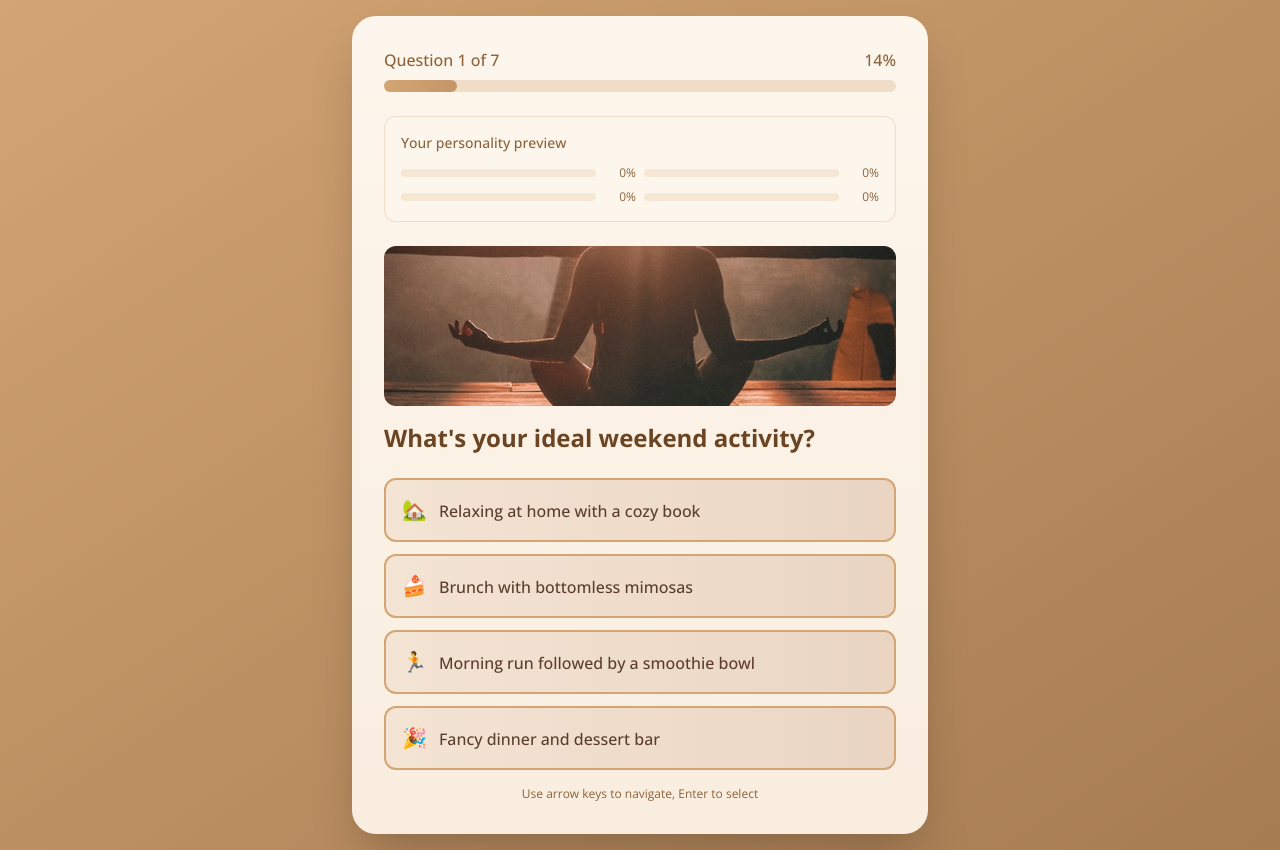
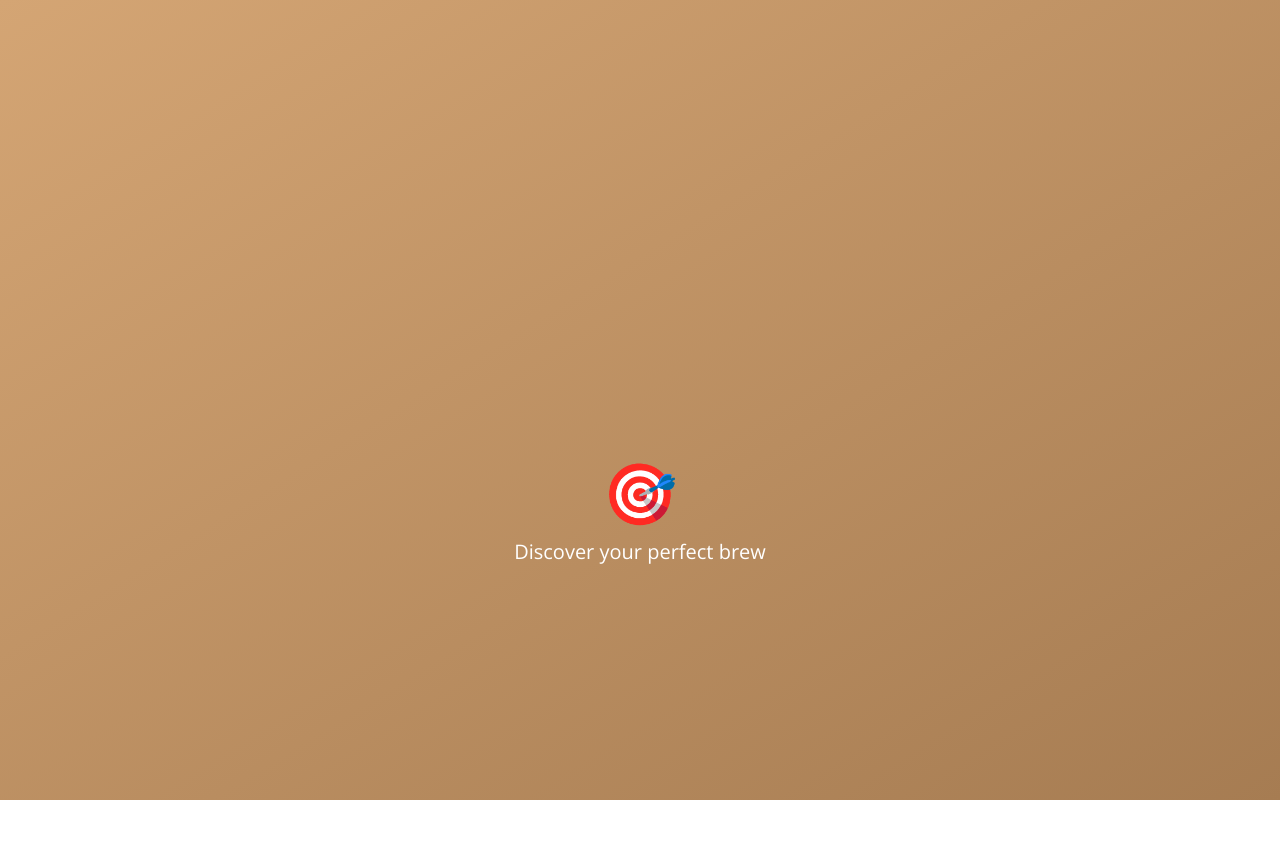
Before and after one commit to lugasraka/ClaudeCodeforPM-QuizProject, a Next.js app: page / in a window 1280 px wide. Both pictures are taken after a click on the button "Start Quiz ☕". After the commit the page ends 800 px from the top, so only its background shows below. Built offline with nearby package versions, Linux system fonts and the light colour scheme.

Commit message:
Add intro screen, sound effects, dark mode toggle, and shareable URL links

```diff
--- a/app/globals.css
+++ b/app/globals.css
@@ -23,3 +23,7 @@ body {
   color: var(--foreground);
   font-family: var(--font-open-sans), 'Open Sans', sans-serif;
 }
+
+.dark {
+  color-scheme: dark;
+}
--- a/app/page.tsx
+++ b/app/page.tsx
@@ -3,6 +3,48 @@
 import { useState, useEffect, useCallback, useRef } from "react";
 import Image from "next/image";
 import html2canvas from "html2canvas";
+
+const playSound = (type: "select" | "success" | "complete") => {
+  if (typeof window === "undefined") return;
+
+  const audioContext = new (window.AudioContext || (window as any).webkitAudioContext)();
+  const oscillator = audioContext.createOscillator();
+  const gainNode = audioContext.createGain();
+
+  oscillator.connect(gainNode);
+  gainNode.connect(audioContext.destination);
+
+  if (type === "select") {
+    oscillator.frequency.setValueAtTime(800, audioContext.currentTime);
+    oscillator.type = "sine";
+    gainNode.gain.setValueAtTime(0.1, audioContext.currentTime);
+    gainNode.gain.exponentialRampToValueAtTime(0.01, audioContext.currentTime + 0.1);
+    oscillator.start(audioContext.currentTime);
+    oscillator.stop(audioContext.currentTime + 0.1);
+  } else if (type === "success") {
+    oscillator.frequency.setValueAtTime(600, audioContext.currentTime);
+    oscillator.frequency.setValueAtTime(800, audioContext.currentTime + 0.1);
+    oscillator.type = "sine";
+    gainNode.gain.setValueAtTime(0.1, audioContext.currentTime);
+    gainNode.gain.exponentialRampToValueAtTime(0.01, audioContext.currentTime + 0.2);
+    oscillator.start(audioContext.currentTime);
+    oscillator.stop(audioContext.currentTime + 0.2);
+  } else if (type === "complete") {
+    const notes = [523.25, 659.25, 783.99, 1046.5];
+    notes.forEach((freq, i) => {
+      const osc = audioContext.createOscillator();
+      const gain = audioContext.createGain();
+      osc.connect(gain);
+      gain.connect(audioContext.destination);
+      osc.frequency.setValueAtTime(freq, audioContext.currentTime + i * 0.15);
+      osc.type = "sine";
+      gain.gain.setValueAtTime(0.1, audioContext.currentTime + i * 0.15);
+      gain.gain.exponentialRampToValueAtTime(0.01, audioContext.currentTime + i * 0.15 + 0.3);
+      osc.start(audioContext.currentTime + i * 0.15);
+      osc.stop(audioContext.currentTime + i * 0.15 + 0.3);
+    });
+  }
+};
 
 function Confetti() {
   const [pieces, setPieces] = useState<Array<{ id: number; left: number; delay: number; duration: number; color: string }>>([]);
@@ -171,7 +213,7 @@ const personalityData = {
   },
 };
 
-function PersonalityPreview({ selections }: { selections: Personality[] }) {
+function PersonalityPreview({ selections, isDark }: { selections: Personality[], isDark: boolean }) {
   const counts: Record<Personality, number> = {
     cozyClassic: 0,
     sweetEnthusiast: 0,
@@ -188,20 +230,20 @@ function PersonalityPreview({ selections }: { selections: Personality[] }) {
   const personalityOrder: Personality[] = ["cozyClassic", "sweetEnthusiast", "healthNut", "indulgentTreat"];
 
   return (
-    <div className="mb-6 p-4 bg-[#fdf6ec] rounded-xl border border-[#d4a574]/30">
-      <p className="text-sm text-[#8b6239] font-medium mb-3">Your personality preview</p>
+    <div className={`mb-6 p-4 rounded-xl border ${isDark ? "bg-gray-800 border-gray-700" : "bg-[#fdf6ec] border-[#d4a574]/30"}`}>
+      <p className={`text-sm font-medium mb-3 ${isDark ? "text-gray-300" : "text-[#8b6239]"}`}>Your personality preview</p>
       <div className="grid grid-cols-2 gap-2">
         {personalityOrder.map((personality) => {
           const percentage = Math.round((counts[personality] / total) * 100);
           return (
             <div key={personality} className="flex items-center gap-2">
-              <div className="flex-grow bg-[#d4a574]/20 rounded-full h-2">
+              <div className={`flex-grow rounded-full h-2 ${isDark ? "bg-gray-700" : "bg-[#d4a574]/20"}`}>
                 <div
                   className="bg-[#d4a574] h-2 rounded-full transition-all duration-300"
                   style={{ width: `${percentage}%` }}
                 />
               </div>
-              <span className="text-xs text-[#8b6239] w-8 text-right">{percentage}%</span>
+              <span className={`text-xs w-8 text-right ${isDark ? "text-gray-400" : "text-[#8b6239]"}`}>{percentage}%</span>
             </div>
           );
         })}
@@ -210,8 +252,56 @@ function PersonalityPreview({ selections }: { selections: Personality[] }) {
   );
 }
 
+function IntroScreen({ onComplete }: { onComplete: () => void }) {
+  const [step, setStep] = useState(0);
+  const [isVisible, setIsVisible] = useState(true);
+
+  useEffect(() => {
+    const timer1 = setTimeout(() => setStep(1), 1500);
+    const timer2 = setTimeout(() => setStep(2), 3000);
+    const timer3 = setTimeout(() => {
+      setIsVisible(false);
+      setTimeout(onComplete, 500);
+    }, 4500);
+
+    return () => {
+      clearTimeout(timer1);
+      clearTimeout(timer2);
+      clearTimeout(timer3);
+    };
+  }, [onComplete]);
+
+  if (!isVisible) return null;
+
+  return (
+    <div className="fixed inset-0 z-50 flex items-center justify-center bg-gradient-to-br from-[#d4a574] to-[#a67c52]">
+      <div className="text-center">
+        {step >= 0 && (
+          <div className={`transition-all duration-500 ${step >= 1 ? "opacity-0 scale-50" : "opacity-100 scale-100"}`}>
+            <div className="text-6xl mb-4 animate-bounce">☕</div>
+            <h1 className="text-4xl font-bold text-white mb-2">Coffee Quiz</h1>
+          </div>
+        )}
+        {step >= 1 && (
+          <div className={`transition-all duration-500 absolute left-1/2 transform -translate-x-1/2 ${step >= 2 ? "opacity-0 scale-50" : "opacity-100 scale-100"}`}>
+            <div className="text-6xl mb-4">🎯</div>
+            <p className="text-xl text-white">Discover your perfect brew</p>
+          </div>
+        )}
+        {step >= 2 && (
+          <div className={`transition-all duration-500 absolute left-1/2 transform -translate-x-1/2 ${step >= 3 ? "opacity-100 scale-100" : "opacity-0 scale-50"}`}>
+            <div className="text-6xl mb-4">✨</div>
+            <p className="text-xl text-white">7 questions await...</p>
+          </div>
+        )}
+      </div>
+    </div>
+  );
+}
+
 export default function Home() {
   const [started, setStarted] = useState(false);
+  const [showIntro, setShowIntro] = useState(false);
   const [currentQuestion, setCurrentQuestion] = useState(0);
   const [selections, setSelections] = useState<Personality[]>([]);
   const [showResults, setShowResults] = useState(false);
@@ -219,13 +309,51 @@ export default function Home() {
   const [selectedAnswer, setSelectedAnswer] = useState<number | null>(null);
   const [copied, setCopied] = useState(false);
   const [isCapturing, setIsCapturing] = useState(false);
+  const [isDark, setIsDark] = useState(false);
   const resultsRef = useRef<HTMLDivElement>(null);
 
+  useEffect(() => {
+    const savedTheme = localStorage.getItem("quiz-dark-mode");
+    if (savedTheme) {
+      setIsDark(savedTheme === "true");
+    }
+  }, []);
+
+  useEffect(() => {
+    localStorage.setItem("quiz-dark-mode", String(isDark));
+    if (isDark) {
+      document.documentElement.classList.add("dark");
+    } else {
+      document.documentElement.classList.remove("dark");
+    }
+  }, [isDark]);
+
+  useEffect(() => {
+    const params = new URLSearchParams(window.location.search);
+    const result = params.get("result");
+    if (result) {
+      try {
+        const decoded = JSON.parse(atob(result));
+        setSelections(decoded.selections || []);
+        setShowResults(true);
+        setStarted(true);
+      } catch (e) {
+        console.error("Failed to parse result from URL");
+      }
+    }
+  }, []);
+
   const handleStart = () => {
+    setShowIntro(true);
+  };
+
+  const handleIntroComplete = () => {
+    setShowIntro(false);
     setStarted(true);
   };
 
   const handleAnswer = useCallback((personality: Personality, answerIndex?: number) => {
+    playSound("select");
     setSelectedAnswer(answerIndex ?? null);
     setIsTransitioning(true);
 
@@ -236,6 +364,7 @@ export default function Home() {
       if (currentQuestion < questions.length - 1) {
         setCurrentQuestion(currentQuestion + 1);
       } else {
+        playSound("complete");
         setShowResults(true);
       }
       setIsTransitioning(false);
@@ -325,7 +454,6 @@ export default function Home() {
             files: [file],
           });
         } catch (shareError) {
-          console.log("Share with image failed, trying without image:", shareError);
           await navigator.share({
             title: "My Coffee Personality",
             text: shareText,
@@ -379,9 +507,17 @@ export default function Home() {
     }
   };
 
+  const copyShareableLink = () => {
+    const encoded = btoa(JSON.stringify({ selections }));
+    const url = `https://quiz-project-jade.vercel.app?result=${encoded}`;
+    navigator.clipboard.writeText(url);
+    setCopied(true);
+    setTimeout(() => setCopied(false), 3000);
+  };
+
   useEffect(() => {
     const handleKeyDown = (e: KeyboardEvent) => {
-      if (showResults || !started || isTransitioning) return;
+      if (showResults || !started || isTransitioning || showIntro) return;
 
       if (e.key === "ArrowDown" || e.key === "ArrowRight") {
         e.preventDefault();
@@ -406,16 +542,26 @@ export default function Home() {
 
     window.addEventListener("keydown", handleKeyDown);
     return () => window.removeEventListener("keydown", handleKeyDown);
-  }, [currentQuestion, selectedAnswer, showResults, started, isTransitioning, handleAnswer]);
+  }, [currentQuestion, selectedAnswer, showResults, started, isTransitioning, handleAnswer, showIntro]);
+
+  if (showIntro) {
+    return <IntroScreen onComplete={handleIntroComplete} />;
+  }
 
   if (!started) {
     return (
-      <div className="min-h-screen bg-gradient-to-br from-[#d4a574] to-[#a67c52] flex items-center justify-center p-4">
-        <div className="bg-gradient-to-b from-[#fdf6ec] to-[#f9ede0] rounded-3xl p-12 max-w-lg text-center shadow-2xl">
-          <h1 className="text-4xl font-bold text-[#6b4423] mb-4">
+      <div className={`min-h-screen ${isDark ? "bg-gradient-to-br from-gray-900 to-gray-800" : "bg-gradient-to-br from-[#d4a574] to-[#a67c52]"} flex items-center justify-center p-4`}>
+        <div className={`${isDark ? "bg-gray-800" : "bg-gradient-to-b from-[#fdf6ec] to-[#f9ede0]"} rounded-3xl p-12 max-w-lg text-center shadow-2xl`}>
+          <button
+            onClick={() => setIsDark(!isDark)}
+            className={`absolute top-4 right-4 p-2 rounded-full ${isDark ? "bg-gray-700 text-yellow-400" : "bg-white text-gray-600"}`}
+          >
+            {isDark ? "☀️" : "🌙"}
+          </button>
+          <h1 className={`text-4xl font-bold mb-4 ${isDark ? "text-white" : "text-[#6b4423]"}`}>
             Coffee Personality Quiz
           </h1>
-          <p className="text-[#8b6239] text-lg mb-8">
+          <p className={`text-lg mb-8 ${isDark ? "text-gray-300" : "text-[#8b6239]"}`}>
             Discover your coffee soulmate! Answer 7 fun questions and find out which brew matches your personality.
           </p>
           <button
@@ -434,13 +580,19 @@ export default function Home() {
     const topResult = results[0];
 
     return (
-      <div className="min-h-screen bg-gradient-to-br from-[#d4a574] to-[#a67c52] p-4 py-8">
+      <div className={`min-h-screen ${isDark ? "bg-gradient-to-br from-gray-900 to-gray-800" : "bg-gradient-to-br from-[#d4a574] to-[#a67c52]"} p-4 py-8`}>
+        <button
+          onClick={() => setIsDark(!isDark)}
+          className={`fixed top-4 right-4 p-2 rounded-full z-50 ${isDark ? "bg-gray-700 text-yellow-400" : "bg-white text-gray-600"}`}
+        >
+          {isDark ? "☀️" : "🌙"}
+        </button>
         <Confetti />
-        <div ref={resultsRef} className="bg-gradient-to-b from-[#fdf6ec] to-[#f9ede0] rounded-3xl p-8 max-w-2xl mx-auto shadow-2xl">
-          <h1 className="text-3xl font-bold text-[#6b4423] mb-2 text-center">
+        <div ref={resultsRef} className={`${isDark ? "bg-gray-800" : "bg-gradient-to-b from-[#fdf6ec] to-[#f9ede0]"} rounded-3xl p-8 max-w-2xl mx-auto shadow-2xl`}>
+          <h1 className={`text-3xl font-bold mb-2 text-center ${isDark ? "text-white" : "text-[#6b4423]"}`}>
             Your Coffee Personality
           </h1>
-          <p className="text-[#8b6239] text-center mb-6">
+          <p className={`text-center mb-6 ${isDark ? "text-gray-400" : "text-[#8b6239]"}`}>
             Here&apos;s your complete breakdown!
           </p>
 
@@ -466,7 +618,7 @@ export default function Home() {
               return (
                 <div
                   key={result.personality}
-                  className="bg-gradient-to-r from-[#f4e4d4] to-[#ead5c3] rounded-xl p-4 flex items-center gap-4 border-2 border-[#d4a574]"
+                  className={`rounded-xl p-4 flex items-center gap-4 border-2 ${isDark ? "bg-gray-700 border-gray-600" : "bg-gradient-to-r from-[#f4e4d4] to-[#ead5c3] border-[#d4a574]"}`}
                 >
                   <div className="w-16 h-16 rounded-lg overflow-hidden flex-shrink-0 relative">
                     <Image
@@ -478,11 +630,11 @@ export default function Home() {
                   </div>
                   <div className="flex-grow">
                     <div className="flex justify-between items-center mb-1">
-                      <h3 className="font-semibold text-[#5a3d2b]">{data.name}</h3>
-                      <span className="text-[#6b4423] font-bold">{result.percentage}%</span>
+                      <h3 className={`font-semibold ${isDark ? "text-white" : "text-[#5a3d2b]"}`}>{data.name}</h3>
+                      <span className={`font-bold ${isDark ? "text-gray-300" : "text-[#6b4423]"}`}>{result.percentage}%</span>
                     </div>
-                    <p className="text-sm text-[#8b6239]">{data.coffee}</p>
-                    <div className="w-full bg-[#d4a574]/30 rounded-full h-2 mt-2">
+                    <p className={`text-sm ${isDark ? "text-gray-400" : "text-[#8b6239]"}`}>{data.coffee}</p>
+                    <div className={`w-full rounded-full h-2 mt-2 ${isDark ? "bg-gray-600" : "bg-[#d4a574]/30"}`}>
                       <div
                         className="bg-[#d4a574] h-2 rounded-full transition-all duration-500"
                         style={{ width: `${result.percentage}%` }}
@@ -503,13 +655,20 @@ export default function Home() {
           </button>
 
           <button
+            onClick={copyShareableLink}
+            className="w-full mt-4 bg-transparent border-2 border-[#d4a574] text-[#6b4423] py-3 rounded-xl font-semibold hover:scale-[1.02] transition-transform flex items-center justify-center gap-2"
+          >
+            🔗 Copy Shareable Link
+          </button>
+
+          <button
             onClick={handleRestart}
             className="w-full mt-4 bg-gradient-to-r from-[#d4a574] to-[#c49566] text-white py-3 rounded-xl font-semibold hover:scale-[1.02] transition-transform"
           >
             Take Quiz Again
           </button>
 
-          <p className="text-center text-[#8b6239] text-sm mt-6">
+          <p className={`text-center text-sm mt-6 ${isDark ? "text-gray-400" : "text-[#8b6239]"}`}>
             Created by Raka Adrianto. Have feedback, questions, or want to say hi?{" "}
             <a
               href="https://www.linkedin.com/in/lugasraka/"
@@ -537,18 +696,24 @@ export default function Home() {
   const question = questions[currentQuestion];
 
   return (
-    <div className="min-h-screen bg-gradient-to-br from-[#d4a574] to-[#a67c52] flex items-center justify-center p-4">
-      <div className="bg-gradient-to-b from-[#fdf6ec] to-[#f9ede0] rounded-3xl p-8 max-w-xl w-full shadow-2xl">
+    <div className={`min-h-screen ${isDark ? "bg-gradient-to-br from-gray-900 to-gray-800" : "bg-gradient-to-br from-[#d4a574] to-[#a67c52]"} flex items-center justify-center p-4`}>
+      <button
+        onClick={() => setIsDark(!isDark)}
+        className={`fixed top-4 right-4 p-2 rounded-full z-50 ${isDark ? "bg-gray-700 text-yellow-400" : "bg-white text-gray-600"}`}
+      >
+        {isDark ? "☀️" : "🌙"}
+      </button>
+      <div className={`${isDark ? "bg-gray-800" : "bg-gradient-to-b from-[#fdf6ec] to-[#f9ede0]"} rounded-3xl p-8 max-w-xl w-full shadow-2xl`}>
         <div className="mb-6">
           <div className="flex justify-between items-center mb-2">
-            <span className="text-[#8b6239] font-medium">
-              Question {currentQuestion + 1} of {questions.length}
+            <span className={`font-medium ${isDark ? "text-gray-300" : "text-[#8b6239]"}`}>
+              Q{currentQuestion + 1} of {questions.length}
             </span>
-            <span className="text-[#8b6239] font-medium">
+            <span className={`font-medium ${isDark ? "text-gray-300" : "text-[#8b6239]"}`}>
               {Math.round(((currentQuestion + 1) / questions.length) * 100)}%
             </span>
           </div>
-          <div className="w-full bg-[#d4a574]/30 rounded-full h-3">
+          <div className={`w-full rounded-full h-3 ${isDark ? "bg-gray-700" : "bg-[#d4a574]/30"}`}>
             <div
               className="bg-gradient-to-r from-[#d4a574] to-[#c49566] h-3 rounded-full transition-all duration-300"
               style={{ width: `${((currentQuestion + 1) / questions.length) * 100}%` }}
@@ -556,12 +721,12 @@ export default function Home() {
           </div>
         </div>
 
-        <PersonalityPreview selections={selections} />
+        <PersonalityPreview selections={selections} isDark={isDark} />
 
         {currentQuestion > 0 && (
           <button
             onClick={handleBack}
-            className="mb-4 text-[#8b6239] hover:text-[#6b4423] font-medium flex items-center gap-1 transition-colors"
+            className={`mb-4 font-medium flex items-center gap-1 transition-colors ${isDark ? "text-gray-400 hover:text-white" : "text-[#8b6239] hover:text-[#6b4423]"}`}
           >
             ← Back
           </button>
@@ -577,7 +742,7 @@ export default function Home() {
             />
           </div>
 
-          <h2 className="text-2xl font-bold text-[#6b4423] mb-6">
+          <h2 className={`text-2xl font-bold mb-6 ${isDark ? "text-white" : "text-[#6b4423]"}`}>
             {question.question}
           </h2>
 
@@ -596,7 +761,7 @@ export default function Home() {
             ))}
           </div>
 
-          <p className="text-center text-[#8b6239] text-xs mt-4">
+          <p className={`text-center text-xs mt-4 ${isDark ? "text-gray-400" : "text-[#8b6239]"}`}>
             Use arrow keys to navigate, Enter to select
           </p>
         </div>
```
